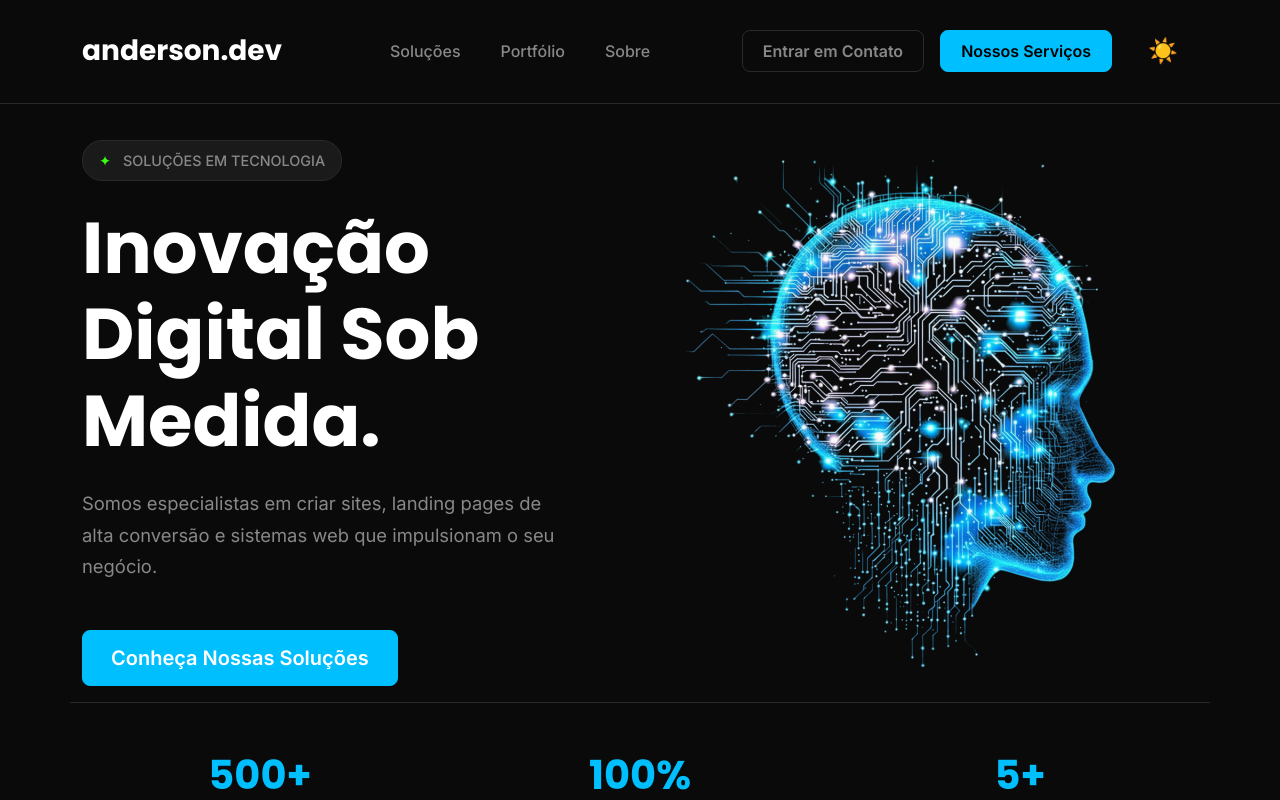
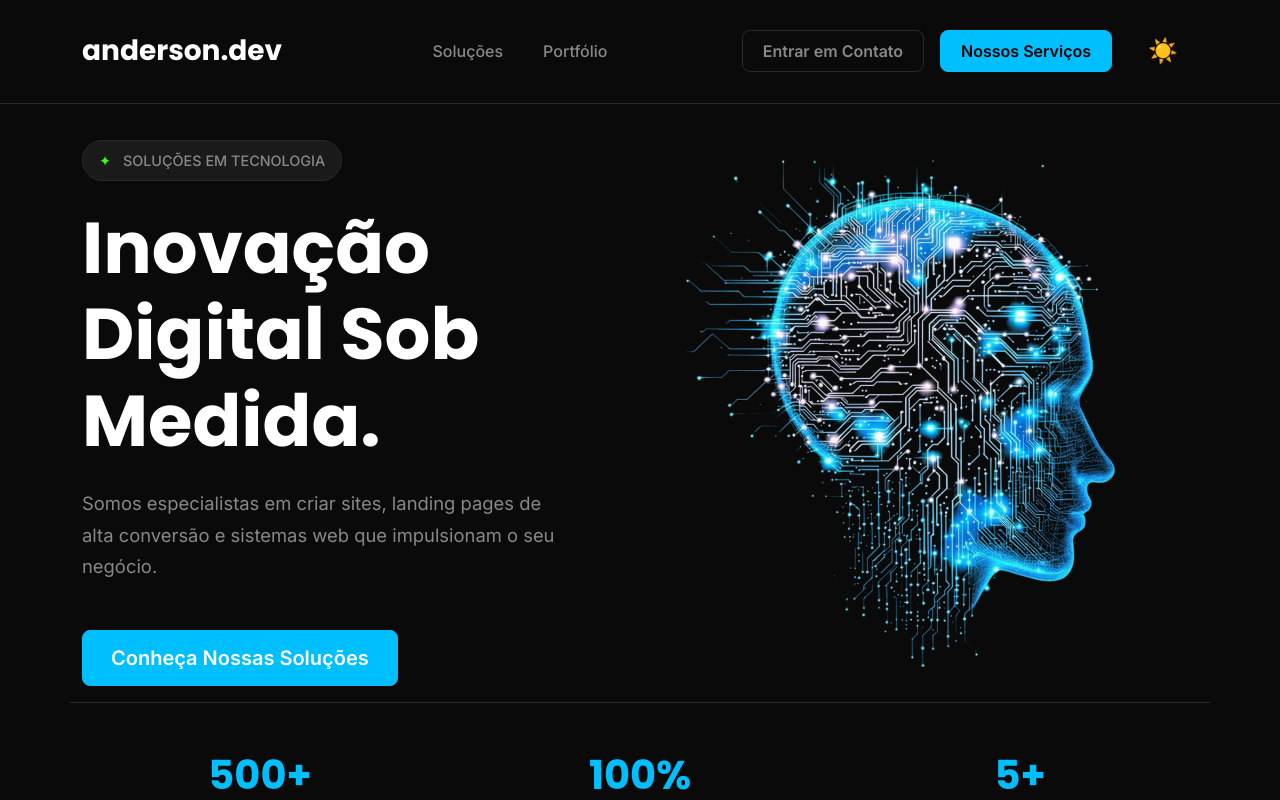
Before and after one commit to anderson190593/cortex-solucoes, a React (Vite) app: page / in a window 1280 px wide. Shown: the top 800 px of the page. Built offline with nearby package versions, Linux system fonts and the light colour scheme.

Commit message:
Update Navbar.jsx

```diff
--- a/src/components/Navbar/Navbar.jsx
+++ b/src/components/Navbar/Navbar.jsx
@@ -27,9 +27,6 @@
             <li className="nav-item">
               <a className="nav-link" href="#portfolio">Portfólio</a>
             </li>
-            <li className="nav-item">
-              <a className="nav-link" href="#sobre">Sobre</a>
-            </li>
           </ul>
 
           {/* 4. Ações à Direita (botão e seletor de tema) */}
```
